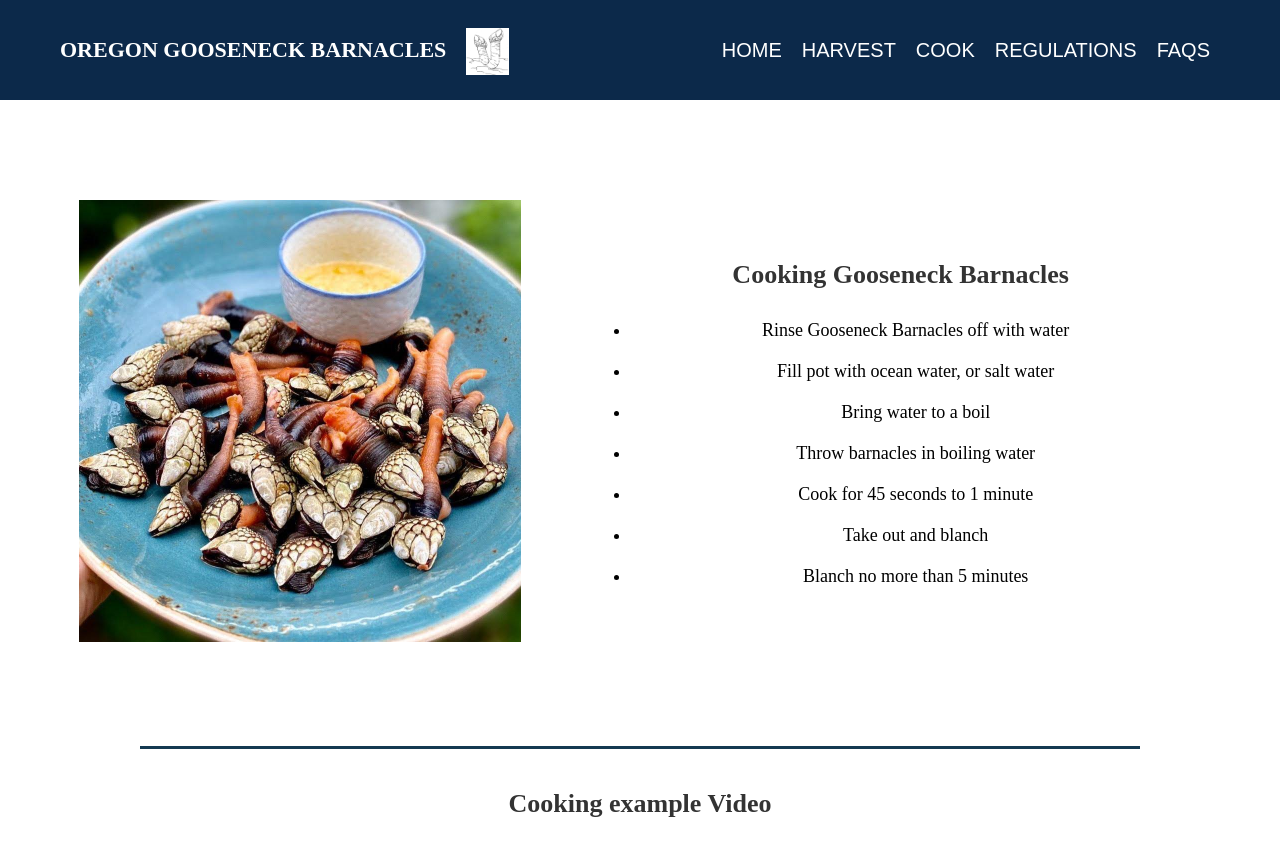
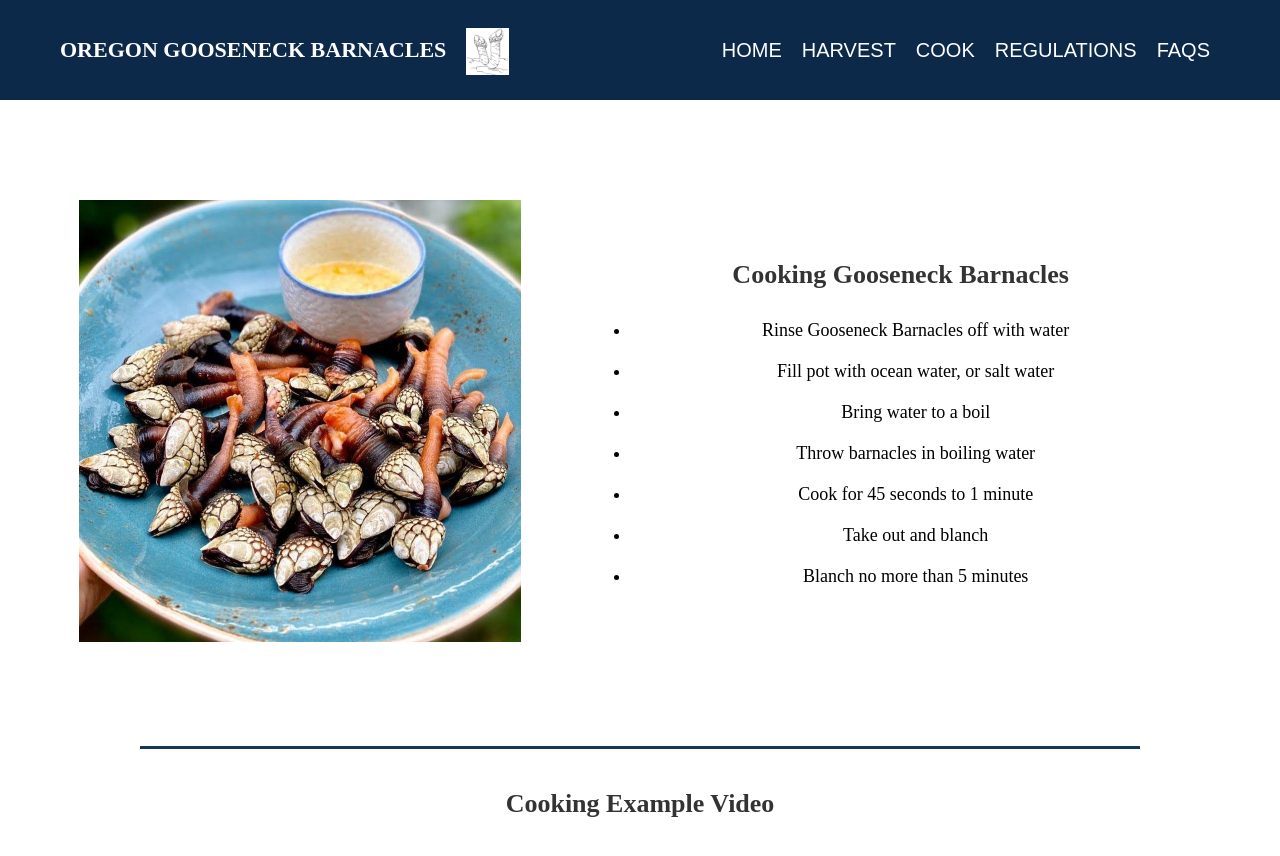
Before and after one commit to Stasm21/barnacles, a React (Create React App) app: page /cook in a window 1280 px wide. Shown: the top 856 px of the page. Built offline with nearby package versions, Linux system fonts and the light colour scheme; grey boxes are pictures that could not be loaded; the HTML template or start-up script is replaced by a standard one; a web font is replaced by a local one.

Commit message:
cook page finished

```diff
--- a/src/components/Cook.jsx
+++ b/src/components/Cook.jsx
@@ -41,7 +41,7 @@ const Cook = () => {
             </div>
 
             <div className="cook-box">
-                <h1 className="cook-heading">Cooking example Video</h1>
+                <h1 className="cook-heading">Cooking Example Video</h1>
                 <iframe
                     width="560"
                     height="315"
```
